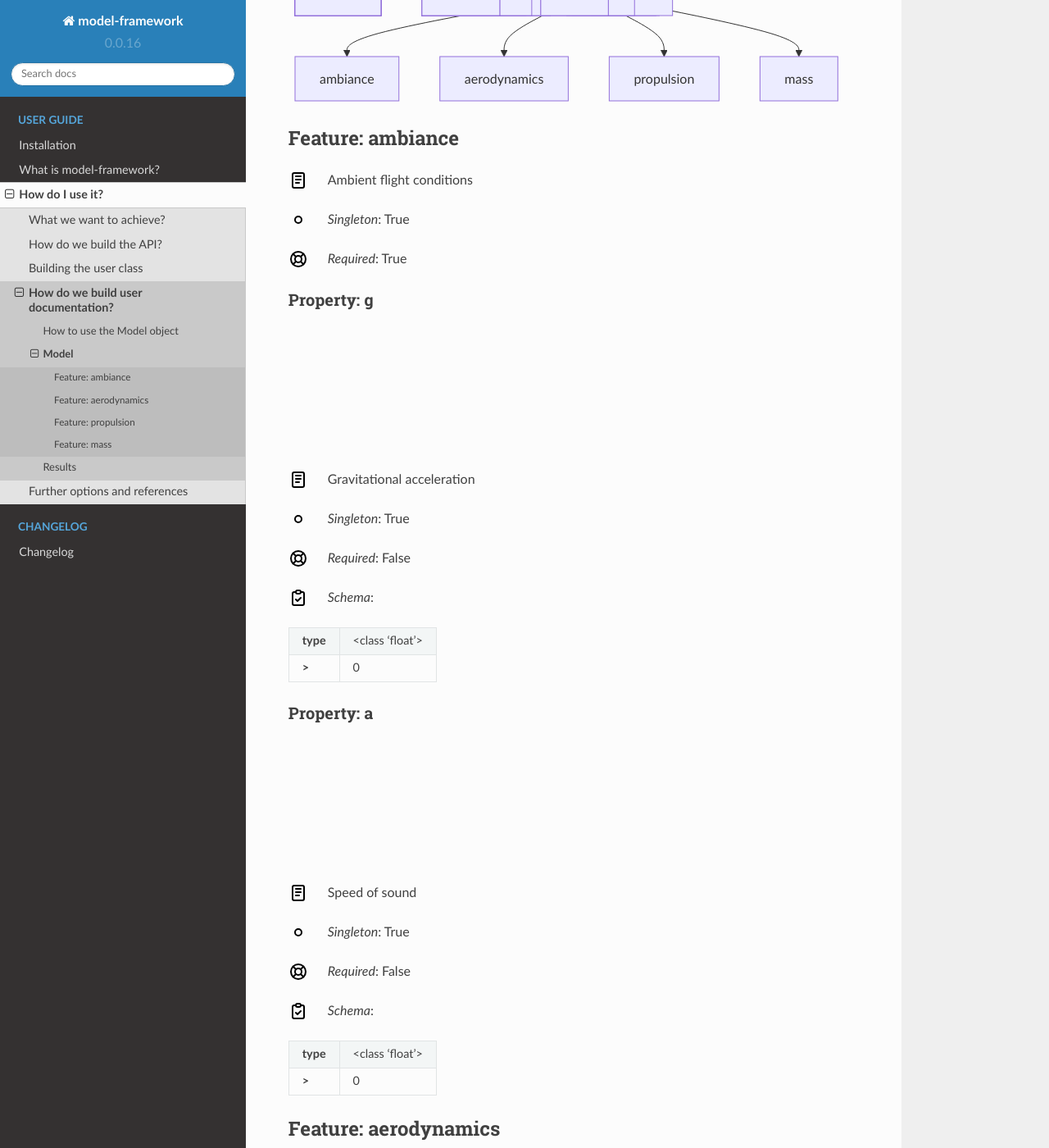
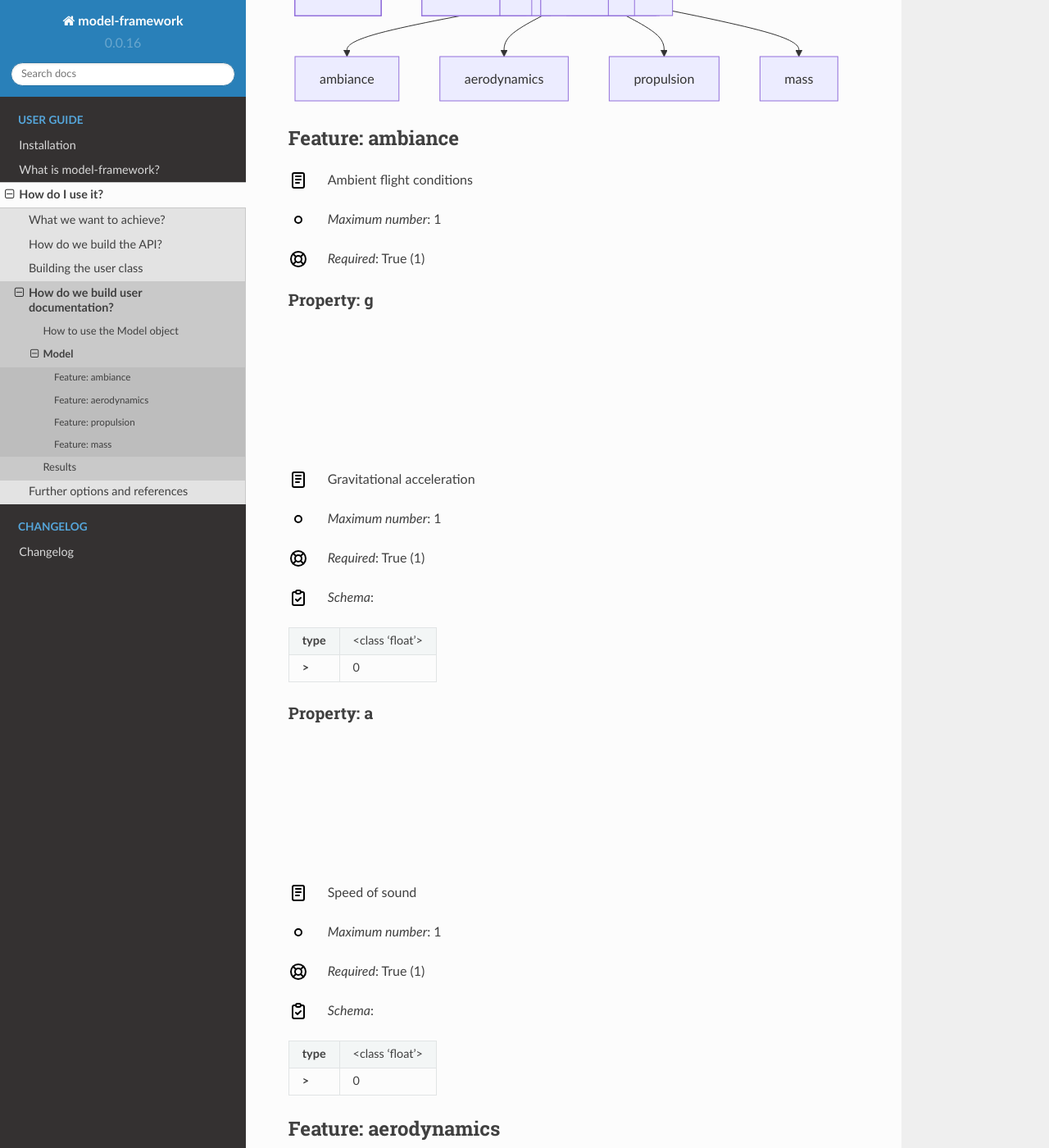
Before and after one commit to airinnova/model-framework, a Sphinx documentation site: the page built from docs/source/tutorial/autodoc/model_api.rst, in a window 1280 px wide and 1400 px high, scrolled down 275 px. Shown: the whole window at 82% size. Built offline with Sphinx 7.4.7 and the Read the Docs theme 2.0.0, drawn with Linux system fonts in a browser that asks for light colours; pages that are not in the unit, such as notebooks, are missing from menus; some of the changed text lies outside the part shown.

Commit message:
Add more general handling of singleton items
* Use 'required=1' and 'max_items=1' to specify singletons

```diff
--- a/docs/source/tutorial/aircraft/_model.py
+++ b/docs/source/tutorial/aircraft/_model.py
@@ -14,35 +14,35 @@ mspec = ModelSpec()
 
 # Create the first feature 'ambiance'
 fspec = FeatureSpec()
-fspec.add_prop_spec('g', SCHEMA_POS_FLOAT, doc='Gravitational acceleration')
-fspec.add_prop_spec('a', SCHEMA_POS_FLOAT, doc='Speed of sound')
-mspec.add_feature_spec('ambiance', fspec, doc='Ambient flight conditions')
+fspec.add_prop_spec('g', SCHEMA_POS_FLOAT, doc='Gravitational acceleration', max_items=1)
+fspec.add_prop_spec('a', SCHEMA_POS_FLOAT, doc='Speed of sound', max_items=1)
+mspec.add_feature_spec('ambiance', fspec, doc='Ambient flight conditions', max_items=1)
 
 # Feature 'aerodynamics'
 fspec = FeatureSpec()
-fspec.add_prop_spec('CL', SCHEMA_POS_FLOAT, doc='Cruise lift coefficient')
-fspec.add_prop_spec('CD', SCHEMA_POS_FLOAT, doc='Cruise drag coefficient')
-fspec.add_prop_spec('Mach', SCHEMA_POS_FLOAT, doc='Cruise Mach number')
-mspec.add_feature_spec('aerodynamics', fspec, doc='Aerodynamic properties')
+fspec.add_prop_spec('CL', SCHEMA_POS_FLOAT, doc='Cruise lift coefficient', max_items=1)
+fspec.add_prop_spec('CD', SCHEMA_POS_FLOAT, doc='Cruise drag coefficient', max_items=1)
+fspec.add_prop_spec('Mach', SCHEMA_POS_FLOAT, doc='Cruise Mach number', max_items=1)
+mspec.add_feature_spec('aerodynamics', fspec, doc='Aerodynamic properties', max_items=1)
 
 # Feature 'propulsion'
 fspec = FeatureSpec()
-fspec.add_prop_spec('cT', SCHEMA_POS_FLOAT, doc='Thrust specific fuel consumption')
-mspec.add_feature_spec('propulsion', fspec, doc='Profusion properties')
+fspec.add_prop_spec('cT', SCHEMA_POS_FLOAT, doc='Thrust specific fuel consumption', max_items=1)
+mspec.add_feature_spec('propulsion', fspec, doc='Profusion properties', max_items=1)
 
 # Feature 'mass'
 fspec = FeatureSpec()
-fspec.add_prop_spec('m1', SCHEMA_POS_FLOAT, doc='Initial aircraft mass (at start of cruise)')
-fspec.add_prop_spec('m2', SCHEMA_POS_FLOAT, doc='Final aircraft mass (at end of cruise)')
-mspec.add_feature_spec('mass', fspec, doc='Mass properties')
+fspec.add_prop_spec('m1', SCHEMA_POS_FLOAT, doc='Initial aircraft mass (at start of cruise)', max_items=1)
+fspec.add_prop_spec('m2', SCHEMA_POS_FLOAT, doc='Final aircraft mass (at end of cruise)', max_items=1)
+mspec.add_feature_spec('mass', fspec, doc='Mass properties', max_items=1)
 
 # ===== RESULT =====
 rspec = ModelSpec()
 
 # Feature 'flight_mission'
 fspec = FeatureSpec()
-fspec.add_prop_spec('range', SCHEMA_POS_FLOAT, doc='Estimated range of the aircraft')
-rspec.add_feature_spec('flight_mission', fspec, doc='Flight mission data')
+fspec.add_prop_spec('range', SCHEMA_POS_FLOAT, doc='Estimated range of the aircraft', max_items=1)
+rspec.add_feature_spec('flight_mission', fspec, doc='Flight mission data', max_items=1)
 
 mspec.results = rspec
 
--- a/docs/source/tutorial/autodoc/model_api.rst
+++ b/docs/source/tutorial/autodoc/model_api.rst
@@ -38,15 +38,15 @@ Ambient flight conditions
 
 .. image:: https://raw.githubusercontent.com/airinnova/model-framework/master/src/mframework/ressources/icons/point.svg
    :align: left
-   :alt: singleton
+   :alt: max_items
 
-*Singleton*: True
+*Maximum number*: 1
 
 .. image:: https://raw.githubusercontent.com/airinnova/model-framework/master/src/mframework/ressources/icons/lifebuoy.svg
    :align: left
    :alt: required
 
-*Required*: True
+*Required*: True (1)
 
 Property: g
 ~~~~~~~~~~~
@@ -67,15 +67,15 @@ Gravitational acceleration
 
 .. image:: https://raw.githubusercontent.com/airinnova/model-framework/master/src/mframework/ressources/icons/point.svg
    :align: left
-   :alt: singleton
+   :alt: max_items
 
-*Singleton*: True
+*Maximum number*: 1
 
 .. image:: https://raw.githubusercontent.com/airinnova/model-framework/master/src/mframework/ressources/icons/lifebuoy.svg
    :align: left
    :alt: required
 
-*Required*: False
+*Required*: True (1)
 
 .. image:: https://raw.githubusercontent.com/airinnova/model-framework/master/src/mframework/ressources/icons/clipboard-check.svg
    :align: left
@@ -107,15 +107,15 @@ Speed of sound
 
 .. image:: https://raw.githubusercontent.com/airinnova/model-framework/master/src/mframework/ressources/icons/point.svg
    :align: left
-   :alt: singleton
+   :alt: max_items
 
-*Singleton*: True
+*Maximum number*: 1
 
 .. image:: https://raw.githubusercontent.com/airinnova/model-framework/master/src/mframework/ressources/icons/lifebuoy.svg
    :align: left
    :alt: required
 
-*Required*: False
+*Required*: True (1)
 
 .. image:: https://raw.githubusercontent.com/airinnova/model-framework/master/src/mframework/ressources/icons/clipboard-check.svg
    :align: left
@@ -139,15 +139,15 @@ Aerodynamic properties
 
 .. image:: https://raw.githubusercontent.com/airinnova/model-framework/master/src/mframework/ressources/icons/point.svg
    :align: left
-   :alt: singleton
+   :alt: max_items
 
-*Singleton*: True
+*Maximum number*: 1
 
 .. image:: https://raw.githubusercontent.com/airinnova/model-framework/master/src/mframework/ressources/icons/lifebuoy.svg
    :align: left
    :alt: required
 
-*Required*: True
+*Required*: True (1)
 
 Property: CL
 ~~~~~~~~~~~~
@@ -168,15 +168,15 @@ Cruise lift coefficient
 
 .. image:: https://raw.githubusercontent.com/airinnova/model-framework/master/src/mframework/ressources/icons/point.svg
    :align: left
-   :alt: singleton
+   :alt: max_items
 
-*Singleton*: True
+*Maximum number*: 1
 
 .. image:: https://raw.githubusercontent.com/airinnova/model-framework/master/src/mframework/ressources/icons/lifebuoy.svg
    :align: left
    :alt: required
 
-*Required*: False
+*Required*: True (1)
 
 .. image:: https://raw.githubusercontent.com/airinnova/model-framework/master/src/mframework/ressources/icons/clipboard-check.svg
    :align: left
@@ -208,15 +208,15 @@ Cruise drag coefficient
 
 .. image:: https://raw.githubusercontent.com/airinnova/model-framework/master/src/mframework/ressources/icons/point.svg
    :align: left
-   :alt: singleton
+   :alt: max_items
 
-*Singleton*: True
+*Maximum number*: 1
 
 .. image:: https://raw.githubusercontent.com/airinnova/model-framework/master/src/mframework/ressources/icons/lifebuoy.svg
    :align: left
    :alt: required
 
-*Required*: False
+*Required*: True (1)
 
 .. image:: https://raw.githubusercontent.com/airinnova/model-framework/master/src/mframework/ressources/icons/clipboard-check.svg
    :align: left
@@ -248,15 +248,15 @@ Cruise Mach number
 
 .. image:: https://raw.githubusercontent.com/airinnova/model-framework/master/src/mframework/ressources/icons/point.svg
    :align: left
-   :alt: singleton
+   :alt: max_items
 
-*Singleton*: True
+*Maximum number*: 1
 
 .. image:: https://raw.githubusercontent.com/airinnova/model-framework/master/src/mframework/ressources/icons/lifebuoy.svg
    :align: left
    :alt: required
 
-*Required*: False
+*Required*: True (1)
 
 .. image:: https://raw.githubusercontent.com/airinnova/model-framework/master/src/mframework/ressources/icons/clipboard-check.svg
    :align: left
@@ -280,15 +280,15 @@ Profusion properties
 
 .. image:: https://raw.githubusercontent.com/airinnova/model-framework/master/src/mframework/ressources/icons/point.svg
    :align: left
-   :alt: singleton
+   :alt: max_items
 
-*Singleton*: True
+*Maximum number*: 1
 
 .. image:: https://raw.githubusercontent.com/airinnova/model-framework/master/src/mframework/ressources/icons/lifebuoy.svg
    :align: left
    :alt: required
 
-*Required*: True
+*Required*: True (1)
 
 Property: cT
 ~~~~~~~~~~~~
@@ -309,15 +309,15 @@ Thrust specific fuel consumption
 
 .. image:: https://raw.githubusercontent.com/airinnova/model-framework/master/src/mframework/ressources/icons/point.svg
    :align: left
-   :alt: singleton
+   :alt: max_items
 
-*Singleton*: True
+*Maximum number*: 1
 
 .. image:: https://raw.githubusercontent.com/airinnova/model-framework/master/src/mframework/ressources/icons/lifebuoy.svg
    :align: left
    :alt: required
 
-*Required*: False
+*Required*: True (1)
 
 .. image:: https://raw.githubusercontent.com/airinnova/model-framework/master/src/mframework/ressources/icons/clipboard-check.svg
    :align: left
@@ -341,15 +341,15 @@ Mass properties
 
 .. image:: https://raw.githubusercontent.com/airinnova/model-framework/master/src/mframework/ressources/icons/point.svg
    :align: left
-   :alt: singleton
+   :alt: max_items
 
-*Singleton*: True
+*Maximum number*: 1
 
 .. image:: https://raw.githubusercontent.com/airinnova/model-framework/master/src/mframework/ressources/icons/lifebuoy.svg
    :align: left
    :alt: required
 
-*Required*: True
+*Required*: True (1)
 
 Property: m1
 ~~~~~~~~~~~~
@@ -370,15 +370,15 @@ Initial aircraft mass (at start of cruise)
 
 .. image:: https://raw.githubusercontent.com/airinnova/model-framework/master/src/mframework/ressources/icons/point.svg
    :align: left
-   :alt: singleton
+   :alt: max_items
 
-*Singleton*: True
+*Maximum number*: 1
 
 .. image:: https://raw.githubusercontent.com/airinnova/model-framework/master/src/mframework/ressources/icons/lifebuoy.svg
    :align: left
    :alt: required
 
-*Required*: False
+*Required*: True (1)
 
 .. image:: https://raw.githubusercontent.com/airinnova/model-framework/master/src/mframework/ressources/icons/clipboard-check.svg
    :align: left
@@ -410,15 +410,15 @@ Final aircraft mass (at end of cruise)
 
 .. image:: https://raw.githubusercontent.com/airinnova/model-framework/master/src/mframework/ressources/icons/point.svg
    :align: left
-   :alt: singleton
+   :alt: max_items
 
-*Singleton*: True
+*Maximum number*: 1
 
 .. image:: https://raw.githubusercontent.com/airinnova/model-framework/master/src/mframework/ressources/icons/lifebuoy.svg
    :align: left
    :alt: required
 
-*Required*: False
+*Required*: True (1)
 
 .. image:: https://raw.githubusercontent.com/airinnova/model-framework/master/src/mframework/ressources/icons/clipboard-check.svg
    :align: left
```
Also changed, not shown: docs/source/tutorial/autodoc/result_api.rst (+6 -6 lines), 8 other files.
